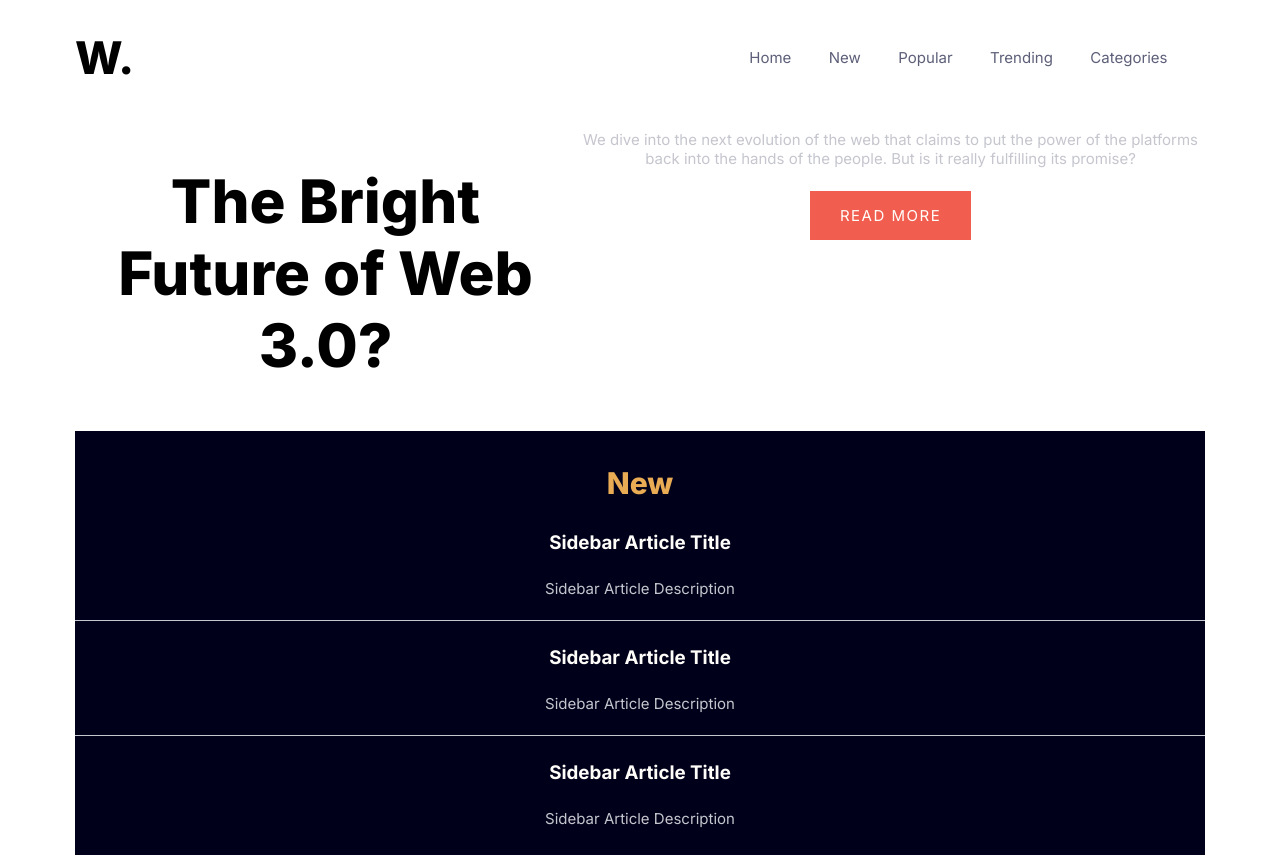
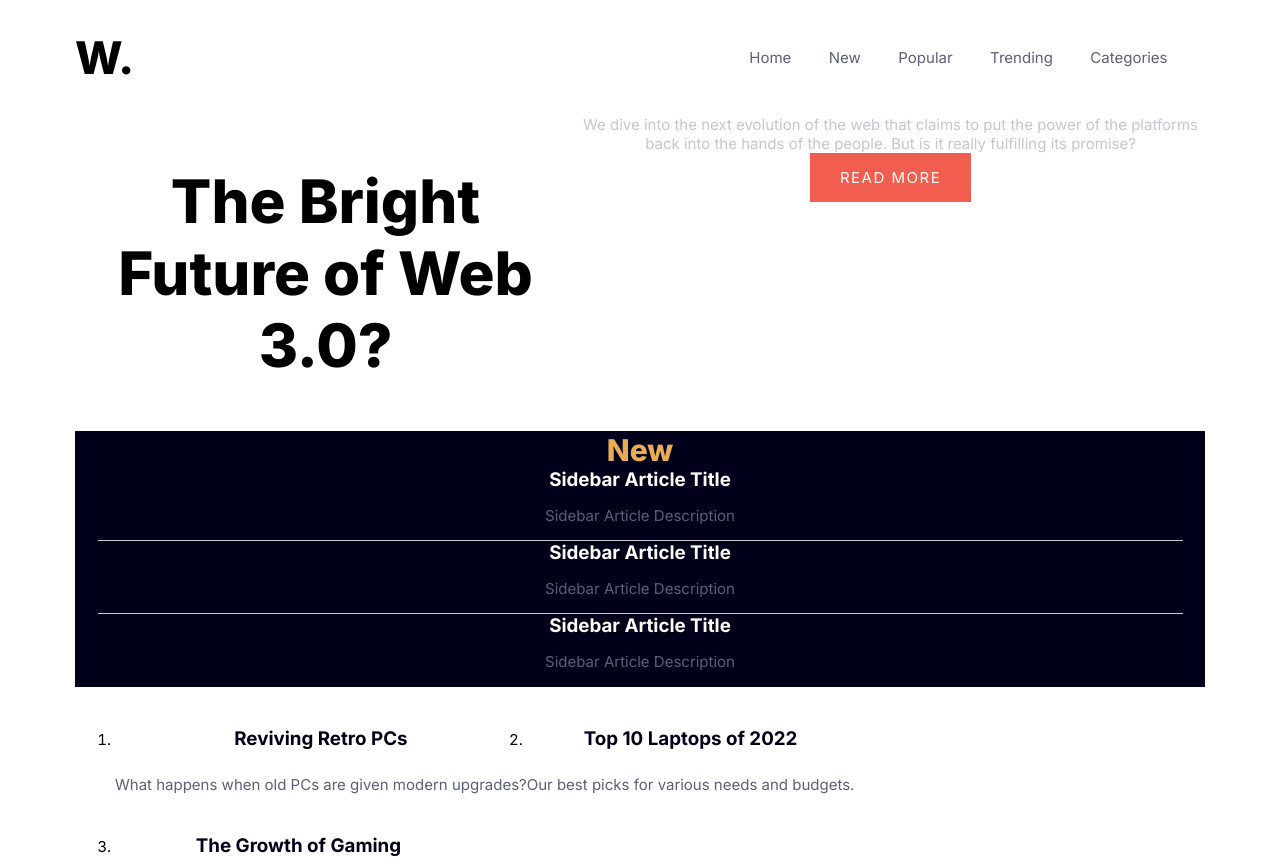
Before and after one commit to EleanorKahn/News-Homepage, a React (Create React App) app: page / in a window 1280 px wide. Shown: the top 858 px of the page. Built offline with nearby package versions, Linux system fonts and the light colour scheme.

Commit message:
work thurs

```diff
--- a/src/components/SidebarArticles.tsx
+++ b/src/components/SidebarArticles.tsx
@@ -4,7 +4,7 @@ const SidebarArticles = () => {
     return (
         <div className='sidebar-article'>
             <h4 className='sidebar-article-title'>Sidebar Article Title</h4>
-            <p className='article-description'>Sidebar Article Description</p>
+            <p className='sidebar-article-description'>Sidebar Article Description</p>
         </div>
     );
 };
--- a/src/css/style.css
+++ b/src/css/style.css
@@ -86,31 +86,40 @@ Sidebar Styles
 
 .sidebar {
     background-color: var(--veryDarkBlue);
-    padding-block: .25rem;
+    /* why is adding 1px of padding giving me way more than 1px of padding in the browser? Investigate */
+    padding-block: 1px;
+}
+
+.sidebar-title {
+    font-weight: 800;
+    color: var(--softOrange);
+    font-size: 2rem;
+    padding: 0rem;
+    margin: 0rem;
 }
 
 .sidebar-article {
-    border-bottom: 1px var(--grayishBlue) solid;
+    border-bottom: .75px var(--grayishBlue) solid;
+    margin-inline: 1.5rem;
+
 }
 
 .sidebar-article:last-child {
     border-bottom: none;
 }
 
-.sidebar-title {
-    font-weight: 800;
-    color: var(--softOrange);
-    font-size: 2rem;
-}
 
 .sidebar-article-title {
     font-weight: 700;
     color: var(--offWhite);
+    padding: 0rem;
+    margin: 0rem;
 }
 
 .article-description {
     color: var(--grayishBlue);
-    margin-block-end: 1.5rem;
+    margin: 0rem;
+    padding: 0rem;
 
 }
 
```
